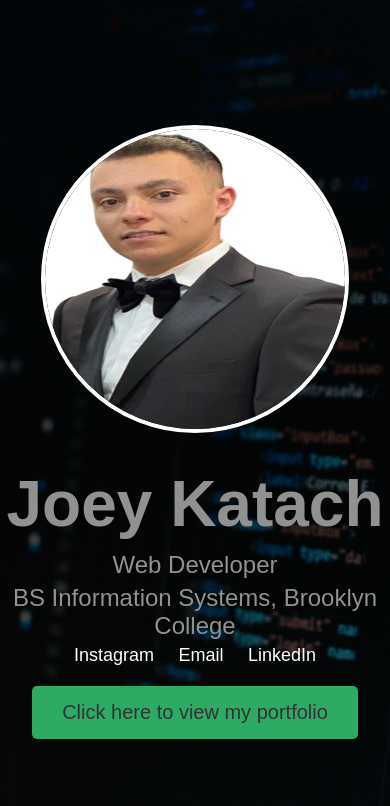
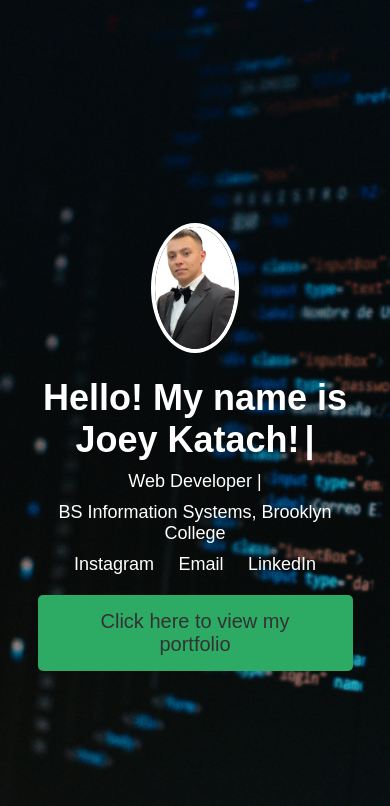
Before and after one commit to Joeyk321/My-portfolio, a plain HTML site: page index.html in a window 390 px wide. Shown: the top 806 px of the page. Drawn offline with Linux system fonts and the light colour scheme.

Commit message:
made changes

```diff
--- a/index.html
+++ b/index.html
@@ -12,9 +12,9 @@
         <div class="content">
             <!-- Circular Image of Joey -->
             <img src="photo of me.jpg" alt="Joey Katach" class="circular-image">
-            <h1>Joey Katach</h1>
-            <p>Web Developer</p>
-            <p>BS Information Systems, Brooklyn College</p> <!-- New line added -->
+            <h1 id="intro-text"></h1> <!-- Placeholder for typing effect -->
+            <p id="job-title"></p> <!-- Placeholder for typing effect -->
+            <p>BS Information Systems, Brooklyn College</p>
             <div class="social-links">
                 <a href="https://www.instagram.com/joeyk321/" target="_blank">Instagram</a>
                 <a href="mailto:joeykatach@gmail.com">Email</a>
@@ -24,17 +24,6 @@
         </div>
     </div>
 
-    <script>
-        document.addEventListener("DOMContentLoaded", function () {
-            document.querySelector('.portfolio-button').addEventListener('click', function(e) {
-                e.preventDefault();
-                document.body.classList.add('slide-out');
-
-                setTimeout(function() {
-                    window.location.href = "portfolio.html";
-                }, 1000); // Matches the CSS transition duration
-            });
-        });
-    </script>
+    <script src="script.js"></script> <!-- Link to the JavaScript file -->
 </body>
 </html>
--- a/script.js
+++ b/script.js
@@ -1,10 +1,38 @@
 document.addEventListener("DOMContentLoaded", function () {
+    const introText = "Hello! My name is Joey Katach!";
+    const jobTitleText = "Web Developer";
+
+    let introIndex = 0;
+    let jobTitleIndex = 0;
+    const typingSpeed = 100; // Adjust the speed of typing (milliseconds)
+
+    function typeIntro() {
+        if (introIndex < introText.length) {
+            document.getElementById("intro-text").innerHTML += introText.charAt(introIndex);
+            introIndex++;
+            setTimeout(typeIntro, typingSpeed);
+        } else {
+            setTimeout(typeJobTitle, typingSpeed); // Start typing the job title after intro
+        }
+    }
+
+    function typeJobTitle() {
+        if (jobTitleIndex < jobTitleText.length) {
+            document.getElementById("job-title").innerHTML += jobTitleText.charAt(jobTitleIndex);
+            jobTitleIndex++;
+            setTimeout(typeJobTitle, typingSpeed);
+        }
+    }
+
+    typeIntro(); // Start typing the intro text
+
+    // Handle the portfolio button click with a slide-out effect
     document.querySelector('.portfolio-button').addEventListener('click', function(e) {
-        e.preventDefault();
-        document.body.classList.add('slide-out'); // Add the slide-out class with background color
+        e.preventDefault(); // Prevent the default link behavior
+        document.body.classList.add('slide-out'); // Add slide-out class for animation
 
         setTimeout(function() {
-            window.location.href = "portfolio.html";
-        }, 1000); // Matches the CSS transition duration
+            window.location.href = "portfolio.html"; // Redirect to portfolio.html after animation
+        }, 1000); // Delay matches the CSS transition duration
     });
 });
--- a/styles.css
+++ b/styles.css
@@ -4,57 +4,66 @@ body, html {
     height: 100%;
     font-family: 'Arial', sans-serif;
     overflow-x: hidden;
-    background-color: #2e2e2e; /* Set the background color to grey */
-    transition: transform 1s ease-in-out, background-color 1s ease-in-out; /* Smooth slide effect with color transition */
+    background-color: #2e2e2e;
+    transition: transform 1s ease-in-out, background-color 1s ease-in-out;
 }
 
 body.slide-out {
     transform: translateX(-100%);
-    background-color: #2e2e2e; /* Set the slide-out background color to grey */
+    background-color: #2e2e2e;
 }
 
 .hero {
-    background-image: url('coding.jpg'); /* Background image */
+    background-image: url('coding.jpg');
     background-size: cover;
     background-position: center;
     height: 100%;
     display: flex;
     justify-content: center;
     align-items: center;
-}
-
-.overlay {
-    position: absolute;
-    top: 0;
-    left: 0;
-    width: 100%;
-    height: 100%;
-    background-color: rgba(0, 0, 0, 0.5);
+    flex-direction: column;
+    padding: 20px;
 }
 
 .content {
-    position: relative;
-    z-index: 2;
+    max-width: 90%;
     text-align: center;
-    color: rgb(145, 145, 145);
+    color: white;
 }
 
 .circular-image {
-    width: 300px;
-    height: 300px;
+    width: 20%;
+    max-width: 150px;
+    height: auto;
     border-radius: 50%;
     margin: 20px auto;
     border: 4px solid white;
 }
 
 h1 {
-    font-size: 64px;
+    font-size: 48px;
     margin: 10px 0;
 }
 
 p {
-    font-size: 24px;
+    font-size: 18px;
     margin: 10px 0;
+}
+
+@media (max-width: 768px) {
+    .content {
+        padding: 10px;
+    }
+    h1 {
+        font-size: 36px;
+    }
+    .circular-image {
+        width: 80px;
+        margin: 10px auto;
+    }
+    .social-links a {
+        font-size: 16px;
+    }
 }
 
 .social-links a {
@@ -85,20 +94,15 @@ p {
     background-color: #333;
     color: #9d9d9c;
 }
-.content p {
-    margin: 5px 0;
-    font-size: 24px;
+
+#intro-text::after, #job-title::after {
+    content: '|';
+    animation: blink 1s infinite;
+    opacity: 1;
+    margin-left: 5px;
 }
 
-.content h1 {
-    font-size: 64px;
-    margin: 10px 0;
+@keyframes blink {
+    0%, 100% { opacity: 1; }
+    50% { opacity: 0; }
 }
-
-.content .social-links a {
-    color: white;
-    text-decoration: none;
-    margin: 0 10px;
-    font-size: 18px;
-    transition: color 0.3s;
-}
```
Also changed, not shown: portfolio.html (+2 -2 lines).
